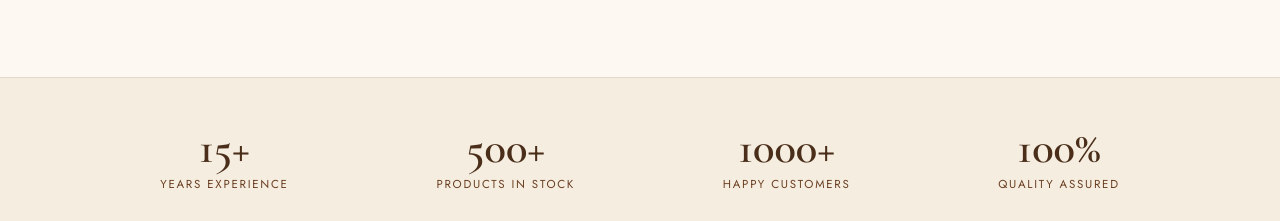
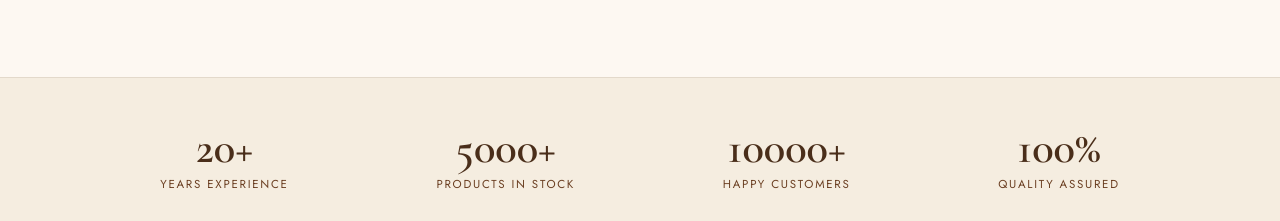
Before and after one commit to Fayazazeemp/effar_furniture, a React (Vite) app: page / in a window 1280 px wide. Shown: the part 840-1061 px from the top of the page. Built offline with nearby package versions, Linux system fonts and the light colour scheme.

Commit message:
chore: update business statistics and embed correct store location map

```diff
--- a/src/components/Contact.jsx
+++ b/src/components/Contact.jsx
@@ -4,7 +4,7 @@ const WA_LINK =
   'https://wa.me/919497717371?text=Hello%20Effar%20Furniture!%20I%27d%20like%20to%20enquire%20about%20your%20products.';
 
 const MAP_SRC =
-  'https://www.google.com/maps/embed?pb=!1m18!1m12!1m3!1d3920.123456789!2d76.6500!3d10.7750!2m3!1f0!2f0!3f0!3m2!1i1024!2i768!4f13.1!3m3!1m2!1s0x3ba86d9a4d8e7b0d%3A0x1c2e3f4a5b6c7d8e!2sBOC%20Road%2C%20Palakkad%2C%20Kerala!5e0!3m2!1sen!2sin!4v1234567890';
+  'https://www.google.com/maps/embed?pb=!1m18!1m12!1m3!1d3919.4198802015594!2d76.64714787518344!3d10.779118359143787!2m3!1f0!2f0!3f0!3m2!1i1024!2i768!4f13.1!3m3!1m2!1s0x3ba86df67102998d%3A0x3a39abfb3bfaeb4f!2sEffar%20Trading!5e0!3m2!1sen!2sin!4v1776451826997!5m2!1sen!2sin';
 
 const WaIcon = () => (
   <svg width="18" height="18" viewBox="0 0 24 24" fill="currentColor" aria-hidden="true">
--- a/src/components/Stats.jsx
+++ b/src/components/Stats.jsx
@@ -1,9 +1,9 @@
 import './Stats.css';
 
 const STATS = [
-  { num: '15+', label: 'Years Experience' },
-  { num: '500+', label: 'Products in Stock' },
-  { num: '1000+', label: 'Happy Customers' },
+  { num: '20+', label: 'Years Experience' },
+  { num: '5000+', label: 'Products in Stock' },
+  { num: '10000+', label: 'Happy Customers' },
   { num: '100%', label: 'Quality Assured' },
 ];
 
```
